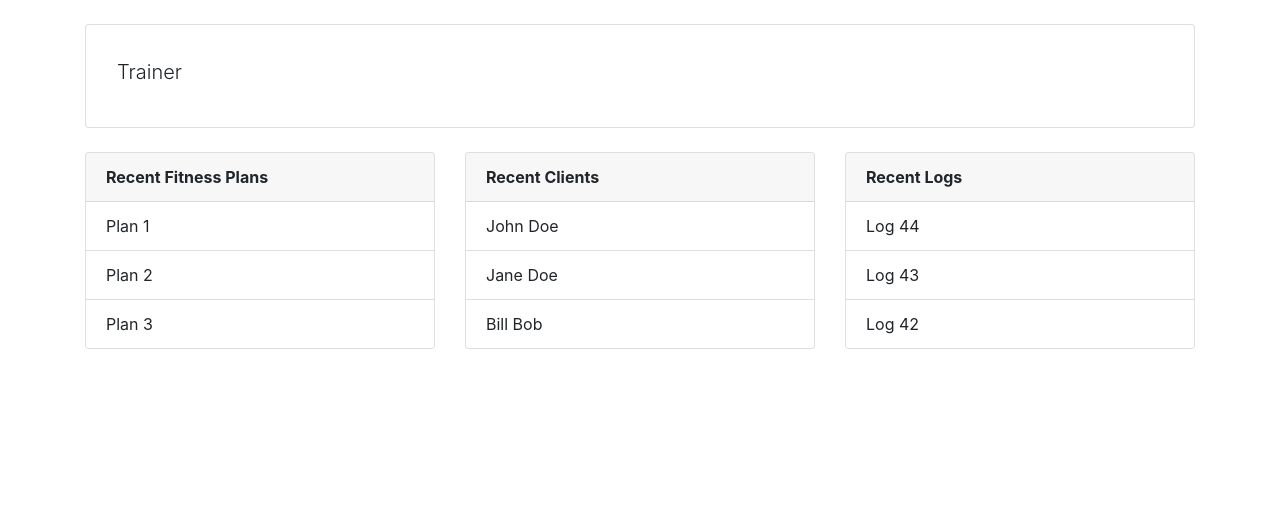
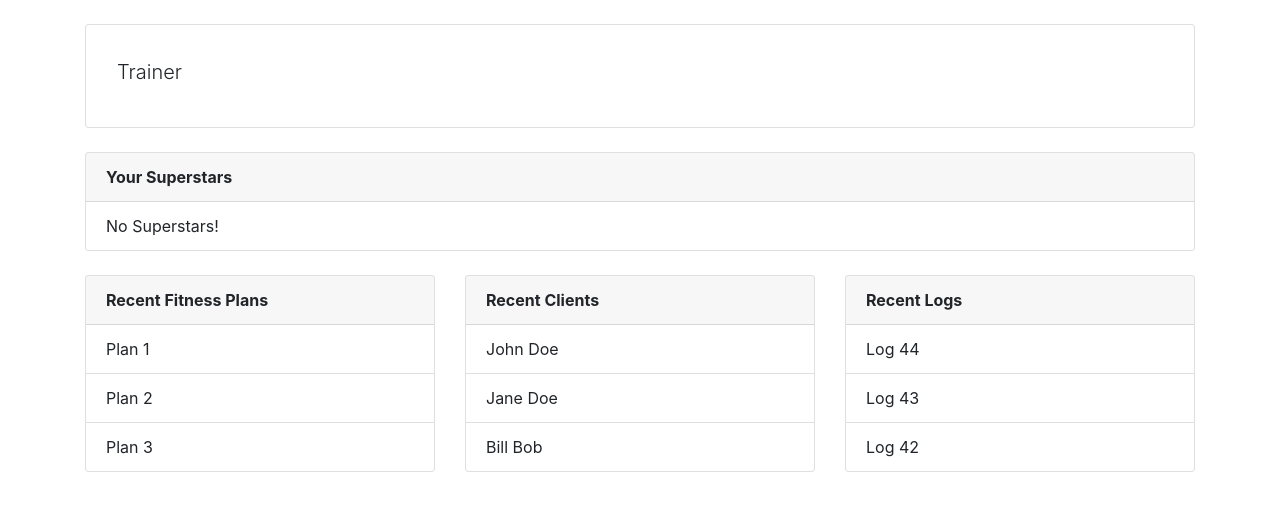
Before and after one commit to joshua-deans/FitTrkr, a Flask app: template templates/trainer/dashboard.html in a window 1280 px wide. Shown: the part 56-567 px from the top of the page. Run offline with Flask 2, Linux system fonts and the light colour scheme; the template is opened without the code that fills it, so the values that code supplies are empty; some libraries are stand-ins or nearby versions.

Commit message:
Add superstars list on page.

```diff
--- a/app.py
+++ b/app.py
@@ -483,6 +483,8 @@ def trainer(user_id):
         'SELECT * '
         'FROM Users u WHERE u.UserID = %s AND u.UserID IN (SELECT UserID FROM Trainers)', (user_id,))
     result = cur.fetchone()
+    # Division query: Find all clients who are taking all of the trainer's programs (Superstars)
+
     cur.close()
     if result:
         return render_template('trainer/dashboard.html', user=result, user_id=user_id)
--- a/templates/trainer/dashboard.html
+++ b/templates/trainer/dashboard.html
@@ -29,7 +29,7 @@
 
     <li class="nav-item dropdown">
         <a class="dropdown-toggle nav-link" data-toggle="dropdown" href="#">Search</a>
-        <span class="caret"></span></a>
+        <span class="caret"></span>
         <ul class="dropdown-menu dropdown-menu-right">
             <!-- Search all meals by Workout name, meal name, trainer
             As you click each you see all the pages, then on the page
@@ -46,13 +46,28 @@
     <div class="container">
         <div class="card mx-auto px-3 py-4">
             <div class="container">
-                <!-TODO: Replace John Doe with User name ->
                 <h2 class="display-5">{{ user.FirstName }} {{ user.LastName }}</h2>
-                <!-TODO: Replace John Doe with User name ->
                 <p class="lead">Trainer</p>
             </div>
         </div>
         <br>
+        <div class="row">
+            <div class="col">
+                <div class="card">
+                    <div class="card-header"><b>Your Superstars</b></div>
+                    <ul class="list-group list-group-flush">
+                        {% if superstars %}
+                            {% for client in superstars %}
+                                <li class="list-group-item">{{ client }}</li>
+                            {% endfor %}
+                        {% else %}
+                            <li class="list-group-item">No Superstars!</li>
+                        {% endif %}
+                    </ul>
+                </div>
+                <br>
+            </div>
+        </div>
         <div class="row">
             <div class="col-md-4">
                 <div class="card">
```
